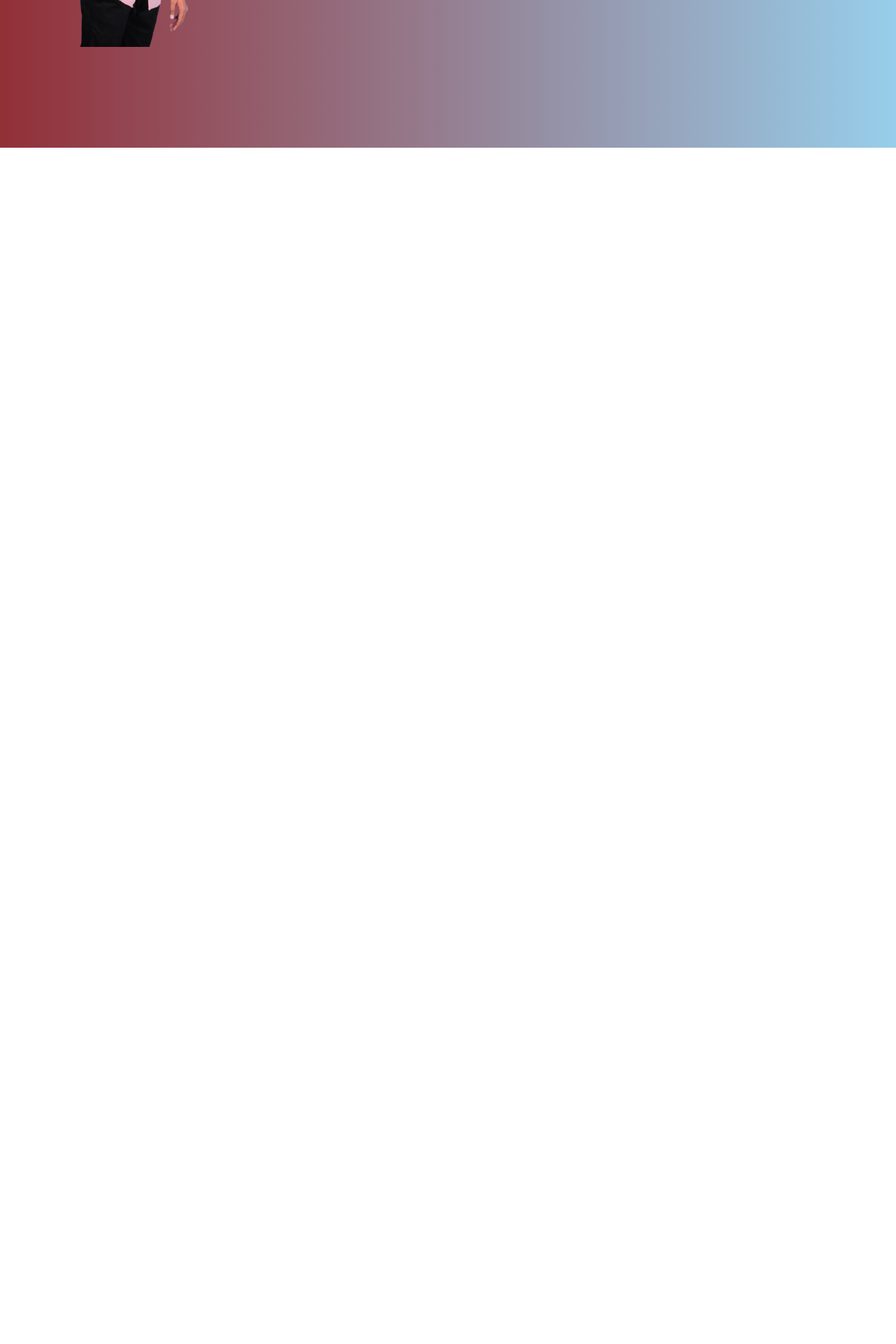
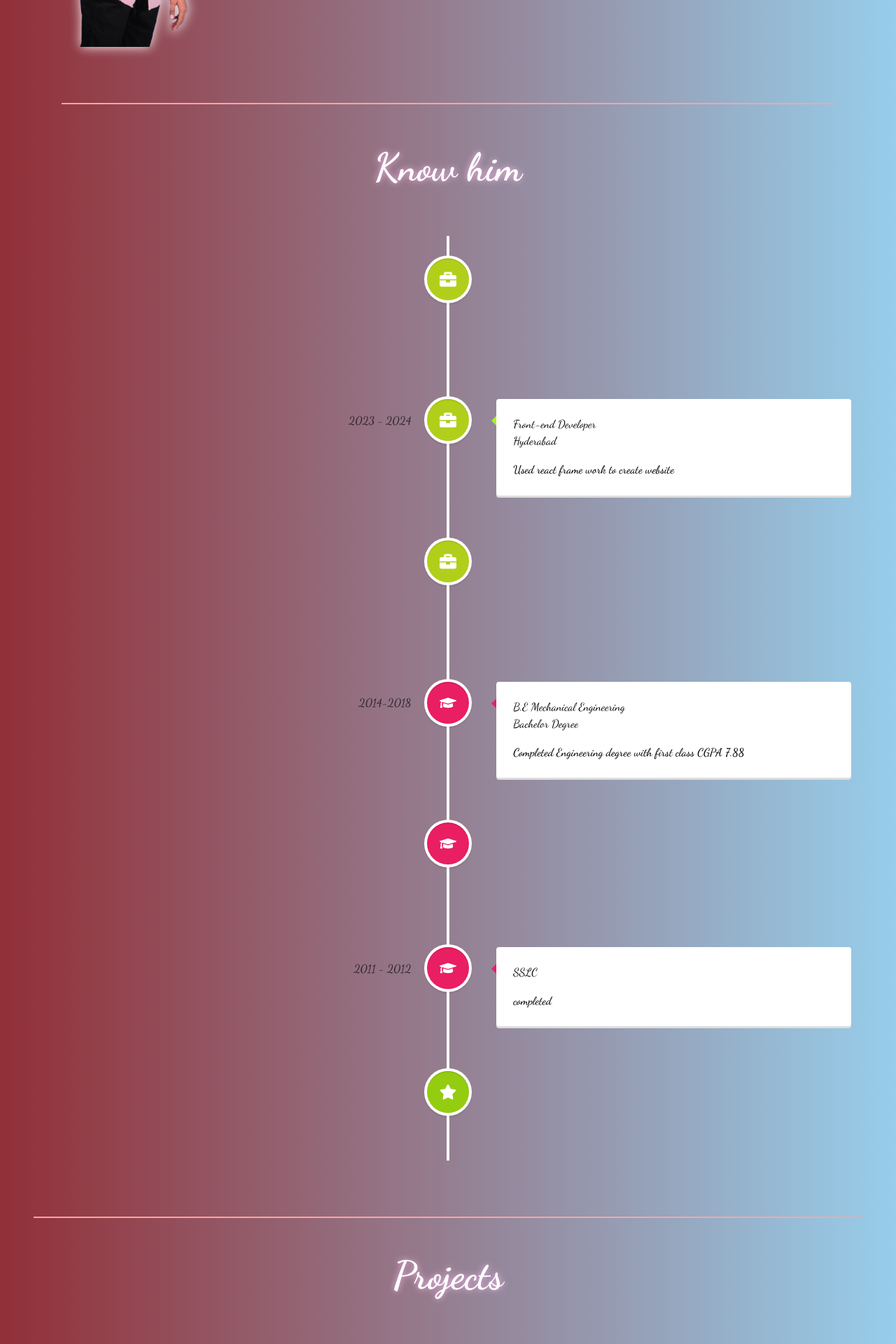
Before and after one commit to Smrd1104/portfolio, a React (Create React App) app: page / in a window 1280 px wide. Shown: the part 529-2449 px from the top of the page at 70% size. Before the commit the page ends 800 px from the top, so only its background shows below. Built offline with nearby package versions, Linux system fonts and the light colour scheme.

Commit message:
about us

```diff
--- a/package.json
+++ b/package.json
@@ -12,6 +12,7 @@
     "react-dom": "^18.3.1",
     "react-icons": "^5.4.0",
     "react-scripts": "5.0.1",
+    "react-vertical-timeline-component": "^3.5.3",
     "web-vitals": "^2.1.4"
   },
   "scripts": {
--- a/public/index.html
+++ b/public/index.html
@@ -2,7 +2,7 @@
 <html lang="en">
   <head>
     <meta charset="utf-8" />
-    <link rel="icon" href="%PUBLIC_URL%/favicon.ico" />
+    <link rel="icon" href="logo.png" />
     <meta name="viewport" content="width=device-width, initial-scale=1" />
     <meta name="theme-color" content="#000000" />
     <meta
@@ -24,7 +24,7 @@
       work correctly both with client-side routing and a non-root public URL.
       Learn how to configure a non-root public URL by running `npm run build`.
     -->
-    <title>React App</title>
+    <title>Riyas Portfolio</title>
   </head>
   <body>
     <noscript>You need to enable JavaScript to run this app.</noscript>
--- /dev/null
+++ b/src/components/About.js
@@ -0,0 +1,104 @@
+import React from 'react';
+import { VerticalTimeline, VerticalTimelineElement } from 'react-vertical-timeline-component';
+import 'react-vertical-timeline-component/style.min.css';
+import { FaStar as StarIcon, FaBriefcase as WorkIcon, FaGraduationCap as SchoolIcon } from 'react-icons/fa';
+import Divider from './Divider';
+
+const timelineData = [
+    {
+        type: 'work',
+        date: '2024 - present',
+        title: 'Web Developer',
+        subtitle: 'Tamil Nadu',
+        description: 'React Developer ',
+        icon: <WorkIcon />,
+    },
+    {
+        type: 'work',
+        date: '2023 - 2024',
+        title: 'Front-end Developer',
+        subtitle: 'Hyderabad',
+        description: 'Used react frame work to create website',
+        icon: <WorkIcon />,
+    },
+    {
+        type: 'work',
+        date: '2022 - 2023',
+        title: 'Data Extract Analyst',
+        subtitle: 'Villupuram,Tamil Nadu',
+        description: 'User data analyst through the correct data to website',
+        icon: <WorkIcon />,
+    },
+
+
+    {
+        type: 'education',
+        date: '2014-2018',
+        title: 'B.E Mechanical Engineering',
+        subtitle: 'Bachelor Degree',
+        description: 'Completed Engineering degree with first class CGPA 7.88',
+        icon: <SchoolIcon />,
+    },
+    {
+        type: 'education',
+        date: '2012 - 2014',
+        title: 'Higher Secondary School ',
+        subtitle: '',
+        description: 'maths,physics,chemistry,computer science course completed',
+        icon: <SchoolIcon />,
+    },
+    {
+        type: 'education',
+        date: '2011 - 2012',
+        title: 'SSLC  ',
+        subtitle: '',
+        description: 'completed',
+        icon: <SchoolIcon />,
+    },
+    {
+        type: 'star',
+        icon: <StarIcon />,
+        title: 'Mohamed Riyasdeen',
+        subtitle: 'Journey of education and work ',
+
+    },
+];
+
+const Timeline = () => {
+    return (
+       <div className=''>
+       <h1 className='text-[3.5rem] text-center font-bold text-white drop-shadow-header -mt-24 pb-14'>Know him</h1>
+            <VerticalTimeline>
+                {timelineData.map((item, index) => (
+                    <VerticalTimelineElement
+                        key={index}
+                        className={`vertical-timeline-element--${item.type}`}
+                        contentStyle={
+                            item.type === 'work'
+                                ? { background: 'rgb(255, 255, 255)', color: '#000' }
+                                : item.type === 'education'
+                                    ? { background: 'rgb(255, 255, 255)', color: '#000' }
+                                    : {}
+                        }
+                        contentArrowStyle={
+                            item.type !== 'star' ? { borderRight: `7px solid ${item.type === 'work' ? 'rgb(166, 243, 33)' : 'rgb(233, 30, 99)'}` } : {}
+                        }
+                        date={item.date}
+                        iconStyle={{
+                            background: item.type === 'work' ? 'rgb(177, 207, 26)' : item.type === 'education' ? 'rgb(233, 30, 99)' : 'rgb(148, 204, 16)',
+                            color: '#fff',
+                        }}
+                        icon={item.icon}
+                    >
+                        {item.title && <h3 className="vertical-timeline-element-title">{item.title}</h3>}
+                        {item.subtitle && <h4 className="vertical-timeline-element-subtitle">{item.subtitle}</h4>}
+                        {item.description && <p>{item.description}</p>}
+                    </VerticalTimelineElement>
+                ))}
+            </VerticalTimeline>
+            <Divider/>
+            </div>
+    );
+};
+
+export default Timeline;
--- /dev/null
+++ b/src/components/Divider.js
@@ -0,0 +1,9 @@
+import React from 'react'
+
+const Divider = () => {
+  return (
+    <div className="border-t-2 border-red-300 md:mt-20 mt-4 md:mx-12 "></div>
+)
+}
+
+export default Divider
--- a/src/components/Hero.js
+++ b/src/components/Hero.js
@@ -2,6 +2,7 @@ import React, { useEffect } from 'react'
 import profile from "../assets/riyas.png"
 import AOS from 'aos';
 import 'aos/dist/aos.css';
+import Divider from './Divider';
 
 const Hero = () => {
     useEffect(() => {
@@ -14,22 +15,23 @@ const Hero = () => {
       }, []);
     return (
         <div className='px-10  py-36 container mx-auto '>
-            <div className='flex md:flex-row flex-col items-center gap-14'>
+            <div className='flex md:flex-row flex-col items-center gap-14 '>
                 <div data-aos="zoom-in" className=''>
                     <img
                         src={profile}
                         alt="Logo"
-                        className="object-cover md:w-[300px] w-[200px] h-auto transition-all duration-300"
+                        className="object-cover  drop-shadow md:w-[300px] w-[200px] h-auto transition-all duration-300"
                     />
                 </div>
                 <div className='md:translate-x-32 text-center'>
-                   <p data-aos="fade-right" className='md:text-[4.5rem] text-[3.5rem] font-bold text-white'> Hi I'm Riyas.</p>
+                   <p data-aos="fade-right" className=' drop-shadow-header md:text-[4.5rem] text-[3.5rem] font-bold text-white'> Hi I'm Riyas.</p>
                    <p  data-aos="fade-right" className='md:text-[1.5rem] text-[1.2rem] text-white'> a passionate front-end developer specializing in React.js. </p>
                    <p data-aos="fade-right" className='md:text-[1.5rem]  text-[1.2rem] text-white'> I turn complex ideas into clean, functional, and responsive web applications.</p>
 
                 </div>
 
             </div>
+            <Divider/>
         </div>
     )
 }
--- /dev/null
+++ b/src/components/projects/Card.js
@@ -0,0 +1,9 @@
+import React from 'react'
+
+const Card = () => {
+  return (
+    <div><h1  className='text-[3.5rem] text-center font-bold text-white drop-shadow-header mt-10  pb-14'>Projects</h1></div>
+  )
+}
+
+export default Card
--- a/src/index.css
+++ b/src/index.css
@@ -23,3 +23,9 @@ body {
 
 
 }
+.drop-shadow {
+    filter: drop-shadow(0 0 0.5rem #fcf9fc);
+  }
+  .drop-shadow-header {
+    filter: drop-shadow(0 0 0.3rem #f0b5e7);
+  }
--- a/src/pages/Home.js
+++ b/src/pages/Home.js
@@ -1,12 +1,15 @@
 import React from 'react'
 import Header from '../components/Header'
 import Hero from '../components/Hero'
-
+import About from '../components/About'
+import Card from '../components/projects/Card'
 const Home = () => {
   return (
     <div className='bg-gradient-to-r from-[#922F37] to-[#97CEEB] '>
         <Header/>
         <Hero/>
+        <About/>
+        <Card/>
     </div>
   )
 }
```
Also changed, not shown: public/logo.png (added), 1 other file (tests, documents, lock files or other folders).
